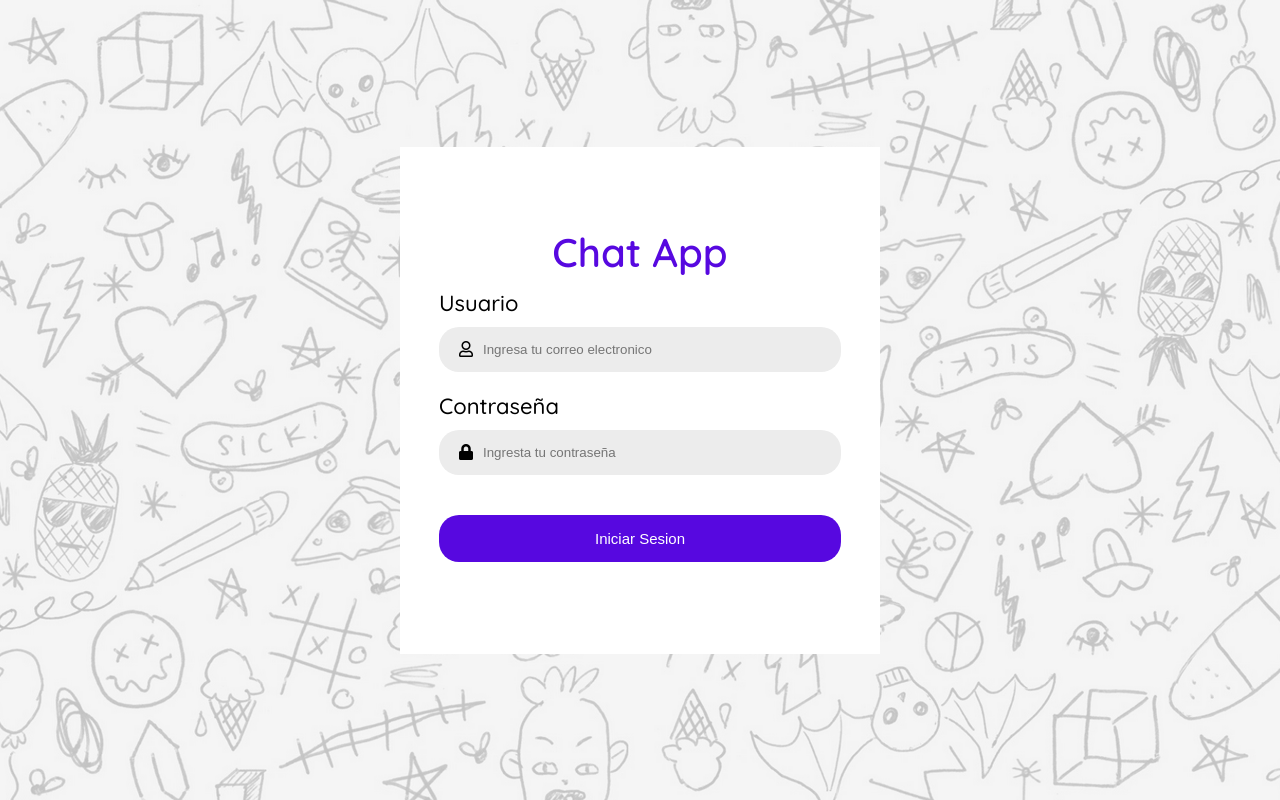
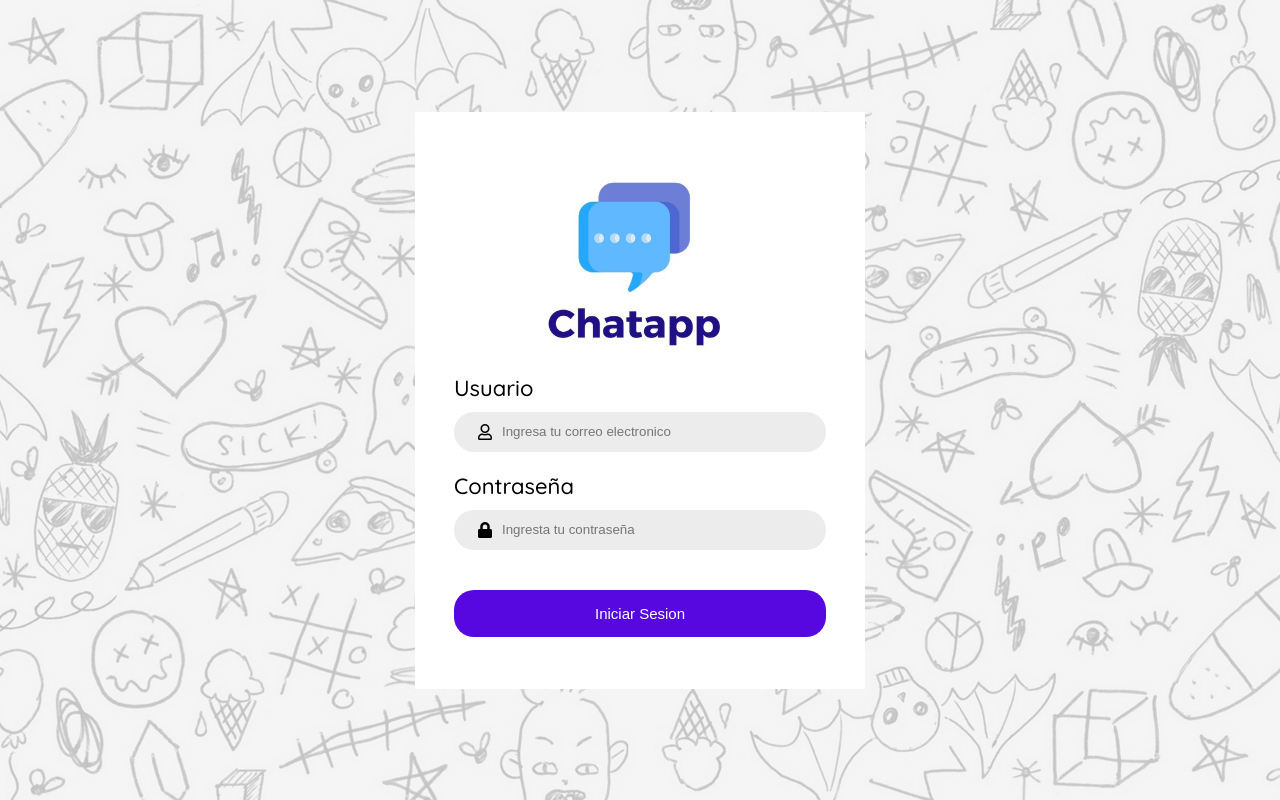
Before and after one commit to jampierzcode/chat-app, a PHP site: page / in a window 1280 px wide. Run offline with PHP 8.4, Linux system fonts and the light colour scheme; some libraries are stand-ins or nearby versions.

Commit message:
actuaizacion de formulario

```diff
--- a/index.html
+++ b/index.html
@@ -14,7 +14,7 @@
 <body>
     <div class="aplicacion_login">
         <div class="content_login">
-            <h1 class="title_login">Chat App</h1>
+            <img src="img/logo.jpeg" alt="logo_chat">
             <form class="formulario_login" action="chat_app.html">
                <div class="componente_input">
                    <h1>Usuario</h1>
--- a/style.css
+++ b/style.css
@@ -24,8 +24,16 @@ body {
   background-size: cover;
 }
 .content_login {
-  padding: 80px 15px;
+  padding: 40px 15px;
   background: #fff;
+  display: flex;
+  flex-direction: column;
+  align-items: center;
+}
+.content_login img {
+  width: 210px;
+  height: 210px;
+  object-fit: cover;
 }
 .title_login {
   font-size: 40px;
@@ -34,7 +42,7 @@ body {
   text-align: center;
 }
 .formulario_login {
-  width: 450px;
+  width: 420px;
   padding: 12px 24px;
 }
 .formulario_login .componente_input {
@@ -46,20 +54,25 @@ body {
   font-size: 22px;
   font-weight: 500;
 }
-.input_content {
-  display: flex;
+.formulario_login .componente_input .input_content {
+  width: 100%;
+  height: 40px;
+  background: #ececec;
+  display: flex; /* sirve para colocar hijos en una sola linea */
   align-items: center;
-  background: #ececec;
+  padding: 12px 24px;
   border-radius: 20px;
-  padding: 0px 20px;
 }
-.formulario_login .componente_input input {
+.formulario_login .componente_input .input_content i {
+  margin-right: 10px;
+}
+.formulario_login .componente_input .input_content input {
   width: 100%;
-  padding: 15px 10px;
+  height: 100%;
+  background: transparent;
   border-style: none;
-  background: transparent;
 }
-.formulario_login .componente_input input:focus {
+.formulario_login .componente_input .input_content input:focus {
   outline: none;
 }
 .formulario_login button {
```
Also changed, not shown: img/logo.jpeg (added), 1 other file.
